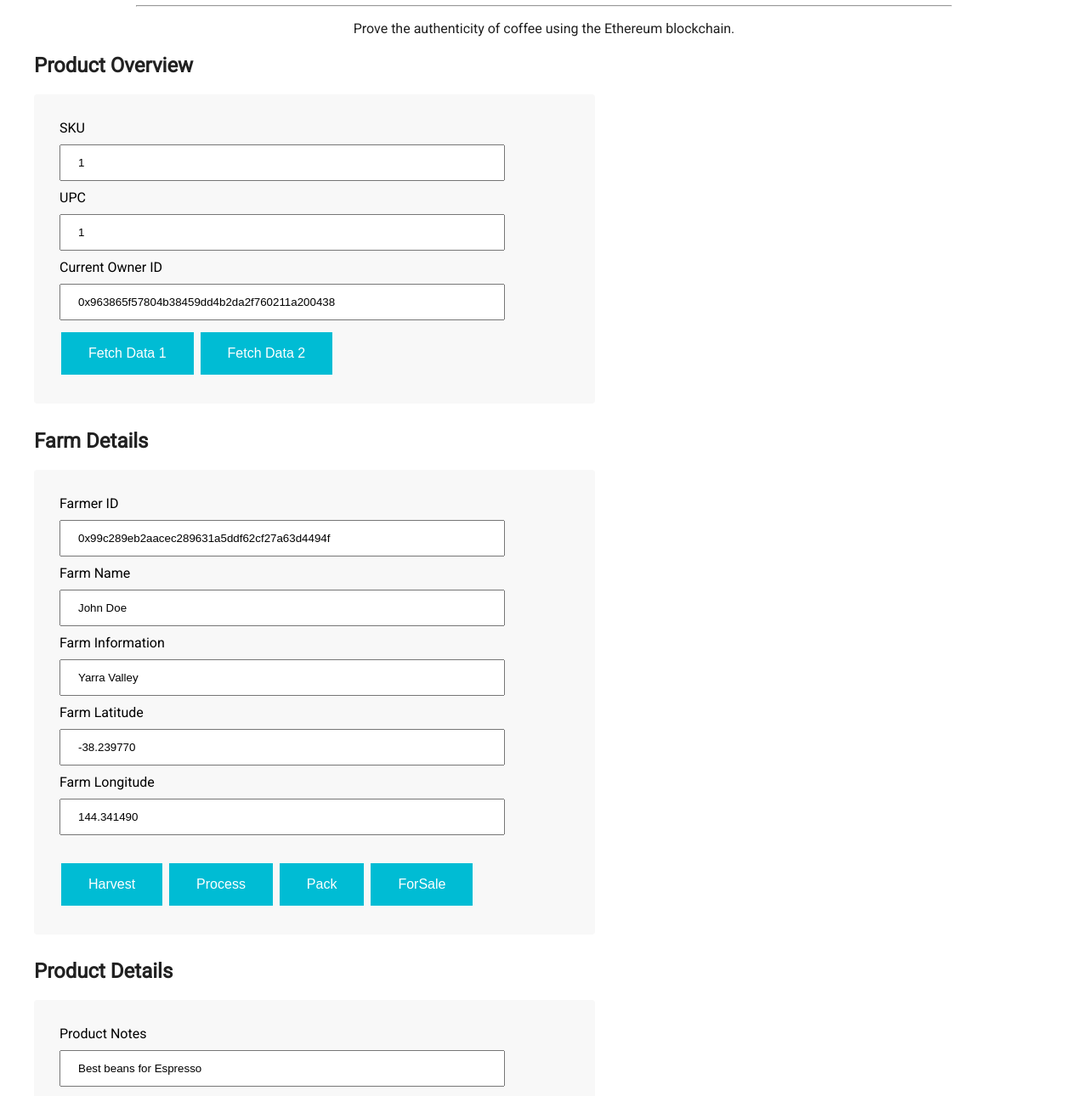
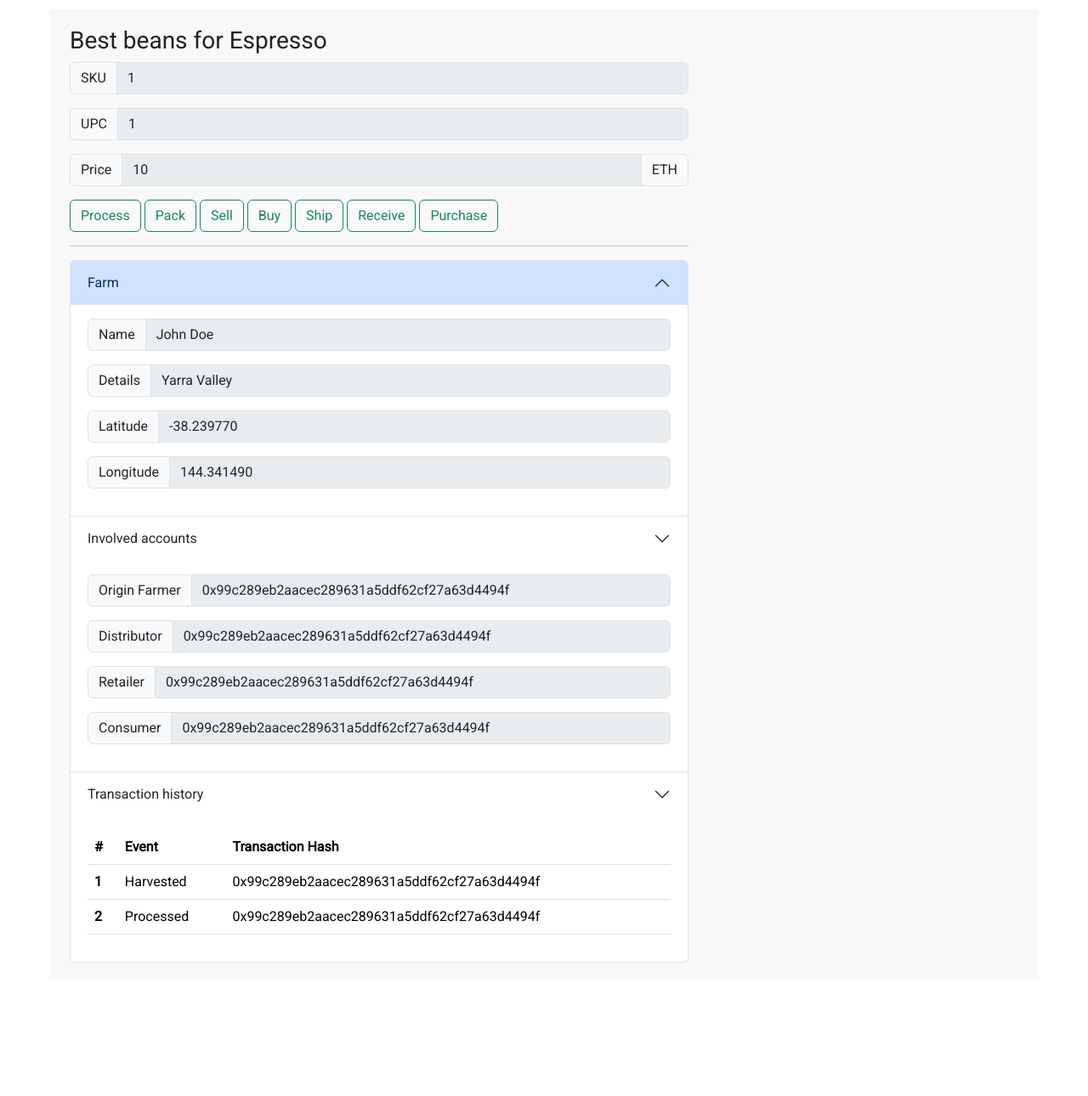
Before and after one commit to antavelos/blockchain-developer-project-3, a website: page app/src/index.html in a window 1280 px wide. Shown: the part 115-1405 px from the top of the page at 85% size. After the commit the page ends 1268 px from the top, so only its background shows below. Drawn offline with nearby package versions, Linux system fonts and the light colour scheme.

Commit message:
change interface with bootstrap

```diff
--- a/app/src/index.html
+++ b/app/src/index.html
@@ -6,167 +6,181 @@
     <meta name="viewport" content="width=device-width, initial-scale=1.0">
     <title>Fair Trade Coffee</title>
     <link href="https://fonts.googleapis.com/css?family=Roboto" rel="stylesheet">
+    <link rel="stylesheet" href="https://cdn.jsdelivr.net/npm/bootstrap-icons@1.11.1/font/bootstrap-icons.css">
+    <link href="https://cdn.jsdelivr.net/npm/bootstrap@5.3.2/dist/css/bootstrap.min.css" rel="stylesheet" integrity="sha384-T3c6CoIi6uLrA9TneNEoa7RxnatzjcDSCmG1MXxSR1GAsXEV/Dwwykc2MPK8M2HN" crossorigin="anonymous">
+    <script src="https://cdn.jsdelivr.net/npm/bootstrap@5.3.2/dist/js/bootstrap.bundle.min.js" integrity="sha384-C6RzsynM9kWDrMNeT87bh95OGNyZPhcTNXj1NW7RuBCsyN/o0jlpcV8Qyq46cDfL" crossorigin="anonymous"></script>
+
 </head>
 
 <body>
-    <div class="container">
-        <h1 style="text-align: center;">Fair Trade Coffee</h1>
-        <hr>
-        <p style="text-align: center;">Prove the authenticity of coffee using the Ethereum blockchain.</p>
+    <nav class="navbar navbar-expand-lg bg-body-tertiary bg-dark" aria-label="Thirteenth navbar example">
+      <div class="container">
+        <button class="navbar-toggler" type="button" data-bs-toggle="collapse" data-bs-target="#navbarsExample11" aria-controls="navbarsExample11" aria-expanded="false" aria-label="Toggle navigation">
+        <span class="navbar-toggler-icon"></span>
+      </button>
+
+      <div class="collapse navbar-collapse d-lg-flex" id="navbarsExample11">
+        <i class="bi bi-cup-hot-fill" style="margin-right: 5px;"></i>
+
+        <a class="navbar-brand col-lg-3 me-0" href="#">Fair Trade Coffee | On Ethereum Blockchain</a>
+        <ul class="navbar-nav col-lg-6 justify-content-lg-center">
+        </ul>
+        <div class="d-lg-flex col-lg-3 justify-content-lg-end">
+          <div class="nav-item dropdown">
+            <a class="nav-link dropdown-toggle dropend" href="#" data-bs-toggle="dropdown" aria-expanded="false">Register account</a>
+            <ul class="dropdown-menu">
+              <li><a class="dropdown-item" href="#">New Farmer</a></li>
+              <li><a class="dropdown-item" href="#">New Distributor</a></li>
+              <li><a class="dropdown-item" href="#">New Retailer</a></li>
+              <li><a class="dropdown-item" href="#">New Consumer</a></li>
+            </ul>
+          </div>
+        </div>
+      </div>
     </div>
-    <div id="ftc-harvest">
-        <h2>Product Overview</h2>
-        <div class="form-group">
-            SKU
-            <br>
-            <input class="input-field" type="number" id="sku" name="sku" value=1><br>
-            UPC
-            <br>
-            <input type="number" id="upc" name="upc" value=1><br>
-            Current Owner ID
-            <br>
-            <input type="text" id="ownerID" name="ownerID" value="0x963865f57804b38459dd4b2da2f760211a200438" size="50"><br>
-            <div class=button-div>
-                <button class="btn-fetchOne" id="button" type="button" data-id="9">Fetch Data 1</button>
-                <button class="btn-fetchTwo" id="button" type="button" data-id="10">Fetch Data 2</button>
+  </nav>
+
+  <div class="container"">
+    <div class="row gx-5">
+      <div class="col-4">
+        <form class="d-flex mt-3" role="search">
+          <input class="form-control me-2" type="search" placeholder="Fetch product by UPC" aria-label="Search">
+          <button class="btn btn-outline-success" type="submit">Fetch</button>
+        </form>
+      </div>
+      <!-- <div class="col-9"></div> -->
+      <div class="col-8">
+        <button type="button" class="btn btn-outline-dark mt-3 float-end">New harvest</button>
+      </div>
+    </div>
+    <div class="row mt-3 gx-5" style="background-color: #f8f8f8; padding-bottom: 20px; padding-top: 20px;">
+      <div class="col-8">
+        <h3 class="">Best beans for Espresso</h3>
+          <div class="input-group mb-3">
+            <span class="input-group-text">SKU</span>
+            <input type="text" class="form-control" value="1" disabled>
+          </div>
+          <div class="input-group mb-3">
+            <span class="input-group-text">UPC</span>
+            <input type="text" class="form-control" value="1" disabled>
+          </div>
+          <div class="input-group mb-3">
+            <span class="input-group-text">Price</span>
+            <input type="text" class="form-control" value="10" disabled>
+            <span class="input-group-text">ETH</span>
+          </div>
+          <div>
+
+            <button type="button" class="btn btn-outline-success">Process</button>
+            <button type="button" class="btn btn-outline-success">Pack</button>
+            <button type="button" class="btn btn-outline-success">Sell</button>
+            <button type="button" class="btn btn-outline-success">Buy</button>
+            <button type="button" class="btn btn-outline-success">Ship</button>
+            <button type="button" class="btn btn-outline-success">Receive</button>
+            <button type="button" class="btn btn-outline-success">Purchase</button>
+          </div>
+          <hr>
+          <div class="accordion mt-3" id="accordionPanelsStayOpenExample">
+            <div class="accordion-item">
+              <h2 class="accordion-header">
+                <button class="accordion-button" type="button" data-bs-toggle="collapse" data-bs-target="#panelsStayOpen-collapseOne" aria-expanded="true" aria-controls="panelsStayOpen-collapseOne">
+                  Farm
+                </button>
+              </h2>
+              <div id="panelsStayOpen-collapseOne" class="accordion-collapse collapse show">
+                <div class="accordion-body">
+                  <div class="input-group mb-3">
+                    <span class="input-group-text">Name</span>
+                    <input type="text" class="form-control" value="John Doe" disabled>
+                  </div>
+                  <div class="input-group mb-3">
+                    <span class="input-group-text">Details</span>
+                    <input type="text" class="form-control" value="Yarra Valley" disabled>
+                  </div>
+                  <div class="input-group mb-3">
+                    <span class="input-group-text">Latitude</span>
+                    <input type="text" class="form-control" value="-38.239770" disabled>
+                  </div>
+                  <div class="input-group mb-3">
+                    <span class="input-group-text">Longitude</span>
+                    <input type="text" class="form-control" value="144.341490" disabled>
+                  </div>
+                </div>
+              </div>
             </div>
+            <div class="accordion-item">
+              <h2 class="accordion-header">
+                <button class="accordion-button collapsed" type="button" data-bs-toggle="collapse" data-bs-target="#panelsStayOpen-collapseTwo" aria-expanded="true" aria-controls="panelsStayOpen-collapseTwo">
+                  Involved accounts
+                </button>
+              </h2>
+              <div id="panelsStayOpen-collapseTwo" class="accordion-collapse collapse show">
+                <div class="accordion-body">
+                  <div class="input-group mb-3">
+                    <span class="input-group-text">Origin Farmer</span>
+                    <input type="text" class="form-control" value="0x99c289eb2aacec289631a5ddf62cf27a63d4494f" disabled>
+                  </div>
+                  <div class="input-group mb-3">
+                    <span class="input-group-text">Distributor</span>
+                    <input type="text" class="form-control" value="0x99c289eb2aacec289631a5ddf62cf27a63d4494f" disabled>
+                  </div>
+                  <div class="input-group mb-3">
+                    <span class="input-group-text">Retailer</span>
+                    <input type="text" class="form-control" value="0x99c289eb2aacec289631a5ddf62cf27a63d4494f" disabled>
+                  </div>
+                  <div class="input-group mb-3">
+                    <span class="input-group-text">Consumer</span>
+                    <input type="text" class="form-control" value="0x99c289eb2aacec289631a5ddf62cf27a63d4494f" disabled>
+                  </div>
+                </div>
+              </div>
+            </div>
+            <div class="accordion-item">
+              <h2 class="accordion-header">
+                <button class="accordion-button collapsed" type="button" data-bs-toggle="collapse" data-bs-target="#panelsStayOpen-collapseThree" aria-expanded="true" aria-controls="panelsStayOpen-collapseThree">
+                  Transaction history
+                </button>
+              </h2>
+              <div id="panelsStayOpen-collapseThree" class="accordion-collapse collapse show">
+                <div class="accordion-body">
+                  <table class="table">
+                    <thead>
+                      <tr>
+                        <th scope="col">#</th>
+                        <th scope="col">Event</th>
+                        <th scope="col">Transaction Hash</th>
+                      </tr>
+                    </thead>
+                    <tbody>
+                      <tr>
+                        <th scope="row">1</th>
+                        <td>Harvested</td>
+                        <td>0x99c289eb2aacec289631a5ddf62cf27a63d4494f</td>
+                      </tr>
+                      <tr>
+                        <th scope="row">2</th>
+                        <td>Processed</td>
+                        <td>0x99c289eb2aacec289631a5ddf62cf27a63d4494f</td>
+                      </tr>
+                    </tbody>
+                  </table>
+                </div>
+              </div>
+            </div>
+          </div>
         </div>
-        <div class=form-break></div>
-        <h2>Farm Details</h2>
-        <div class="form-group">
-            Farmer ID
-            <br>
-            <input type="text" id="originFarmerID" name="originFarmerID" value="0x99c289eb2aacec289631a5ddf62cf27a63d4494f"
-                size="50"><br>
-            Farm Name
-            <br>
-            <input type="text" id="originFarmName" name="originFarmName" value="John Doe"><br>
-            Farm Information
-            <br>
-            <input type="text" id="originFarmInformation" name="originFarmInformation" value="Yarra Valley"><br>
-            Farm Latitude
-            <br>
-            <input type="text" id="originFarmLatitude" name="originFarmLatitude" value="-38.239770"><br>
-            Farm Longitude
-            <br>
-            <input type="text" id="originFarmLongitude" name="originFarmLongitude" value="144.341490"><br>
-            <br>
-            <button class="btn-harvest" id="button" type="button" data-id="1">Harvest</button>
-            <button class="btn-process" id="button" type="button" data-id="2">Process</button>
-            <button class="btn-pack" id="button" type="button" data-id="3">Pack</button>
-            <button class="btn-forsale" id="button" type="button" data-id="4">ForSale</button>
-        </div>
-        <div class=form-break></div>
-        <h2>Product Details</h2>
-        <div class="form-group">
-            Product Notes
-            <br>
-            <input type="text" id="productNotes" name="productNotes" value="Best beans for Espresso" size="60"><br>
-            Product Price
-            <br>
-            <input type="number" id="productPrice" name="productPrice" value=1>ETH<br>
-            Distributor ID
-            <br>
-            <input type="text" id="distributorID" name="distributorID" value="0xf1b1bcd24dad92303dd9fe78be639f7bcf9c238d"
-                size="50">
-            <br>
-            Retailer ID
-            <br>
-            <input type="text" id="retailerID" name="retailerID" value="0x0fb2bfefd526966c87efa19f6693d50971763fc2"
-                size="50"><br>
-            Consumer ID
-            <br>
-            <input type="text" id="consumerID" name="consumerID" value="0x5d777e9127b28fb119e81a6304278a0a21bef1c4"
-                size="50"><br>
-            <br>
-            <button class="btn-buy" id="button" type="button" data-id="5">Buy</button>
-            <button class="btn-ship" id="button" type="button" data-id="6">Ship</button>
-            <button class="btn-receive" id="button" type="button" data-id="7">Receive</button>
-            <button class="btn-purchase" id="button" type="button" data-id="8">Purchase</button>
-        </div>
-        <div class=form-break></div>
-        <hr>
+      </div>
     </div>
-
-    <h2>Transaction History<span id="ftc-history"></span></h2>
-    <div>
-        <ul id="ftc-events">
-            <!-- Events will appear here from app.js -->
-        </ul>
-        <br>
-        <hr>
-    </div>
+  </div>
 
     <script src="https://ajax.googleapis.com/ajax/libs/jquery/1.12.4/jquery.min.js"></script>
     <script src="index.js"></script>
     <style>
       body {
         background-color:#fff;
-        padding: 2em;
         font-family: 'Roboto', 'Helvetica Neue', 'Helvetica', 'Arial', 'sans-serif';
         color: #212121;
       }
-      .container {
-        width: 80%;
-        margin: 0 auto;
-      }
-
-
-      .bold {
-        font-weight: bolder;
-      }
-
-      input {
-          width: 80%;
-          padding: 12px 20px;
-          margin: 10px 0;
-      }
-
-      button {
-          cursor: pointer;
-          background-color: #4CAF50;
-          border: none;
-          color: white;
-          background-color: #00BCD4;
-          font-size: 16px;
-          padding: 16px 32px;
-          text-decoration: none;
-          margin: 4px 2px;
-          cursor: pointer;
-      }
-
-      .sell {
-        background-color: white;
-        color: #D1C4E9;
-      }
-
-      .ftc-intro {
-        background-color:#0097A7;
-        color:white;
-        width:100%;
-        padding:20px;
-      }
-
-      .form-group {
-        background-color:#0097A7;
-        color:black;
-        width:50%;
-        padding:30px;
-        border-radius: 4px;
-        background-color: #f8f8f8;
-      }
-
-      .form-break {
-        background-color:#fff;
-        color:white;
-        width:100%;
-        padding:5px;
-      }
-
-      .horizontal-rule {
-        background-color:#BDBDBD;
-      }
-
     </style>
 </body>
 
```
